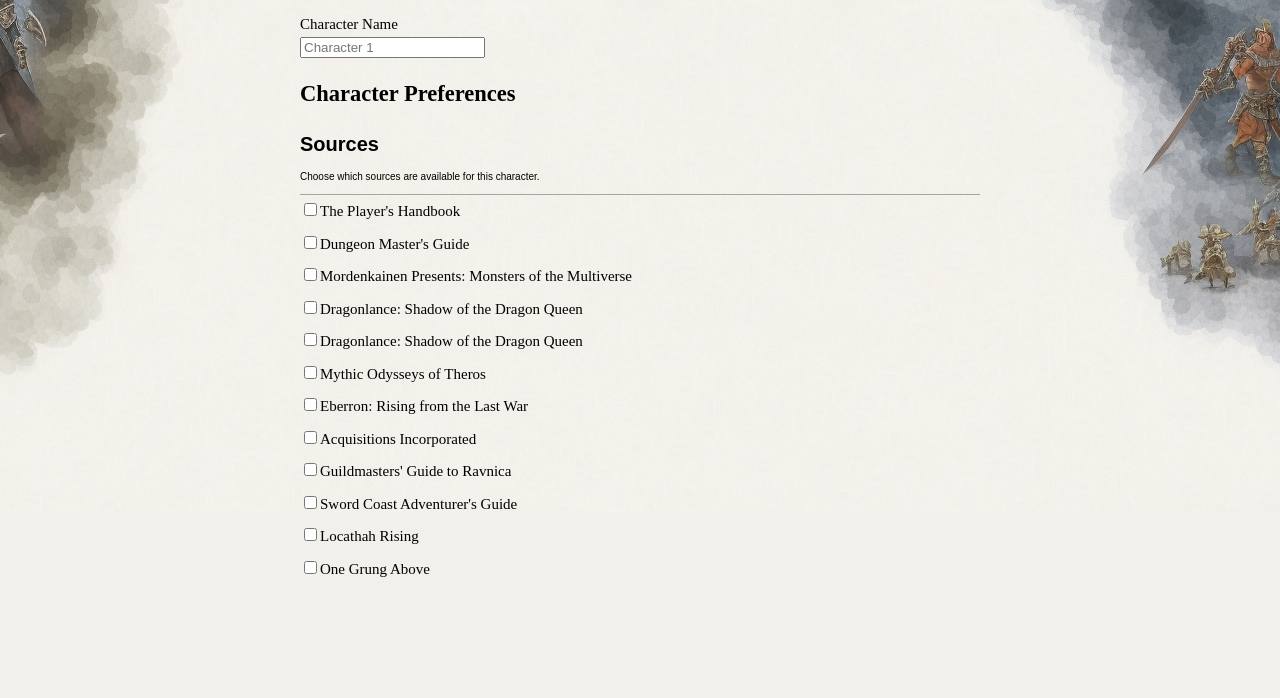
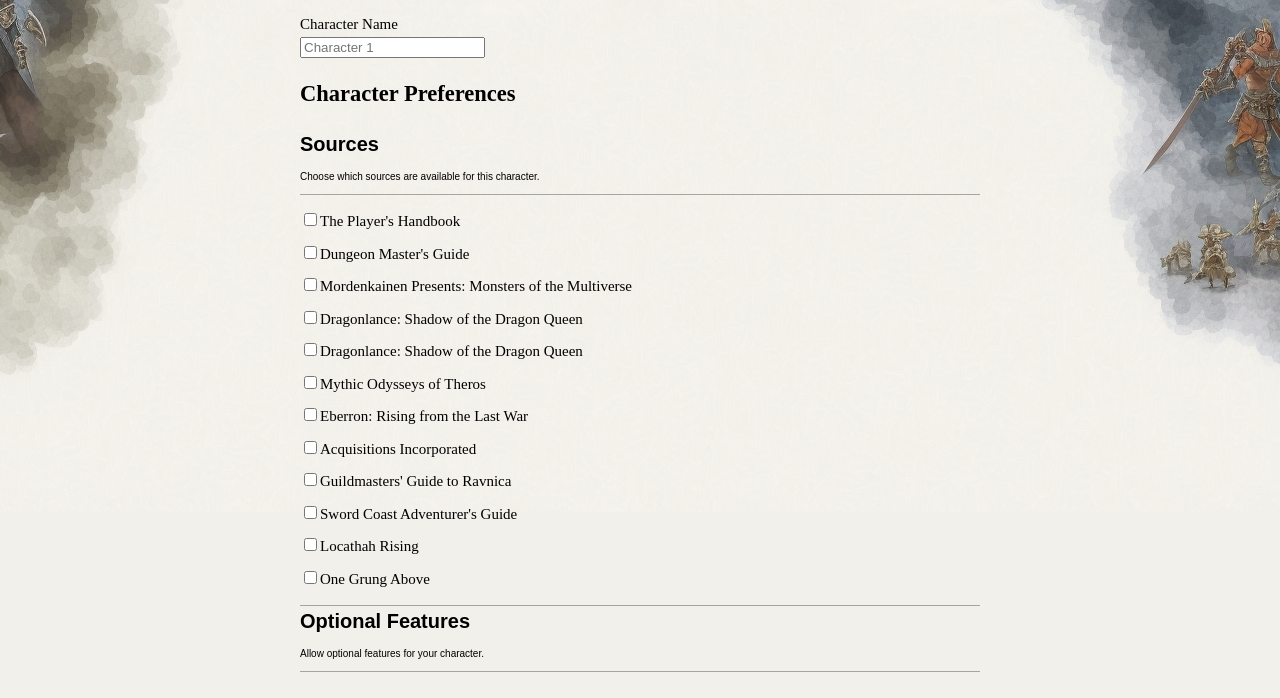
Before and after one commit to OneAsterisk/TTRPG-Character-Creator, a plain HTML site: page index.html in a window 1280 px wide. Drawn offline with nearby package versions, Linux system fonts and the light colour scheme.

Commit message:
Modified styling
Modifed the css to increase spacing between the toggle fields

```diff
--- a/index.html
+++ b/index.html
@@ -73,6 +73,10 @@
                                     </div>
                                 </div>
                             </div>
+                            <div class="preferences-toggles-summary">
+                                <div class="preferences-toggles-heading">Optional Features</div>
+                                <div class="preferences-toggles-description">Allow optional features for your character.</div>
+                            </div>
                     </div>
 
                     </div>
--- a/styles.css
+++ b/styles.css
@@ -31,3 +31,8 @@
 .ttrpg-builder-toggle-field {
     padding: 5px 0px;
 }
+
+.preferences-field-toggles-fields {
+    padding: 10px 0;
+    border-bottom: 1px solid rgba(92, 88, 88, 0.5);
+}
```
